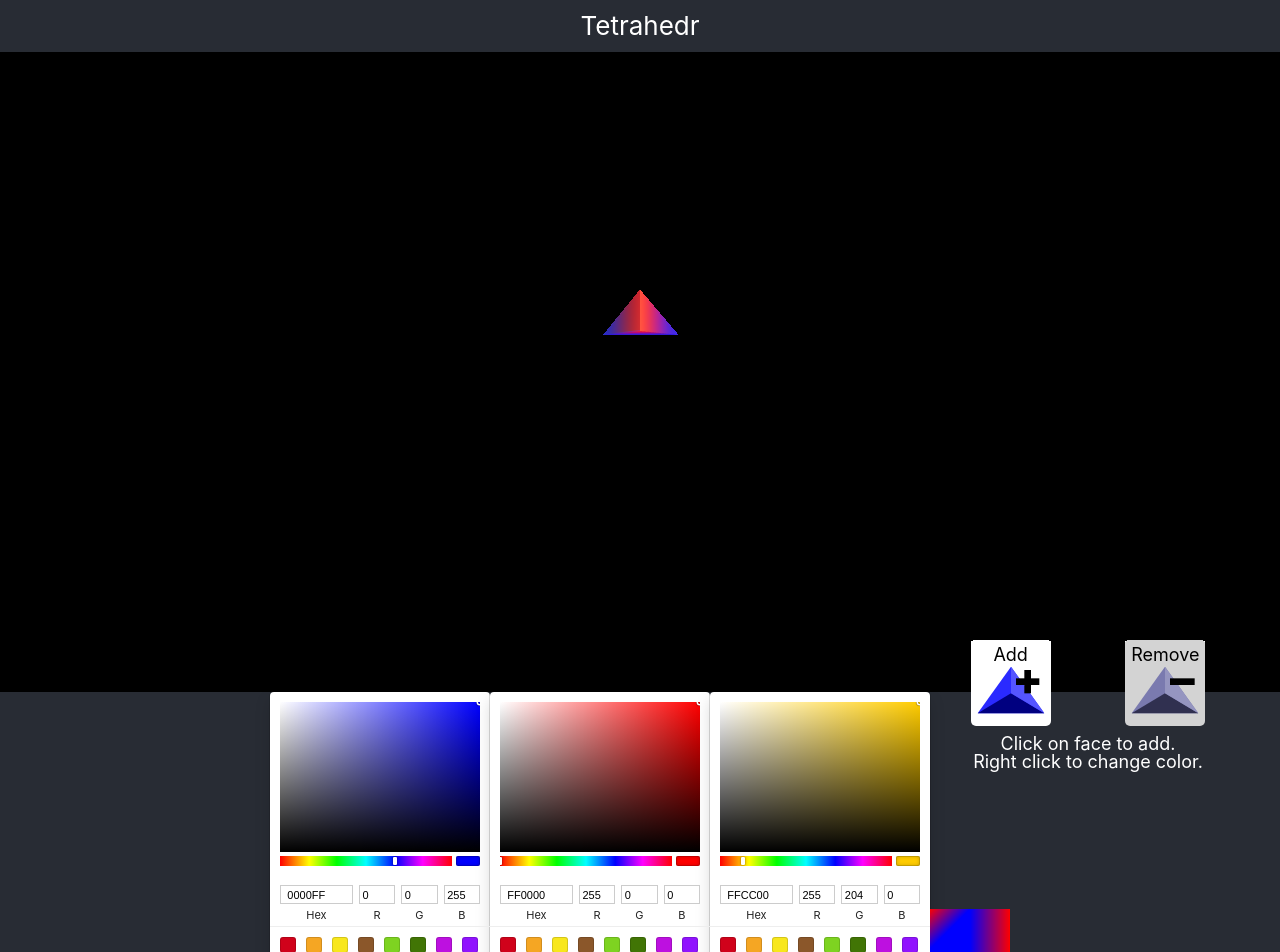
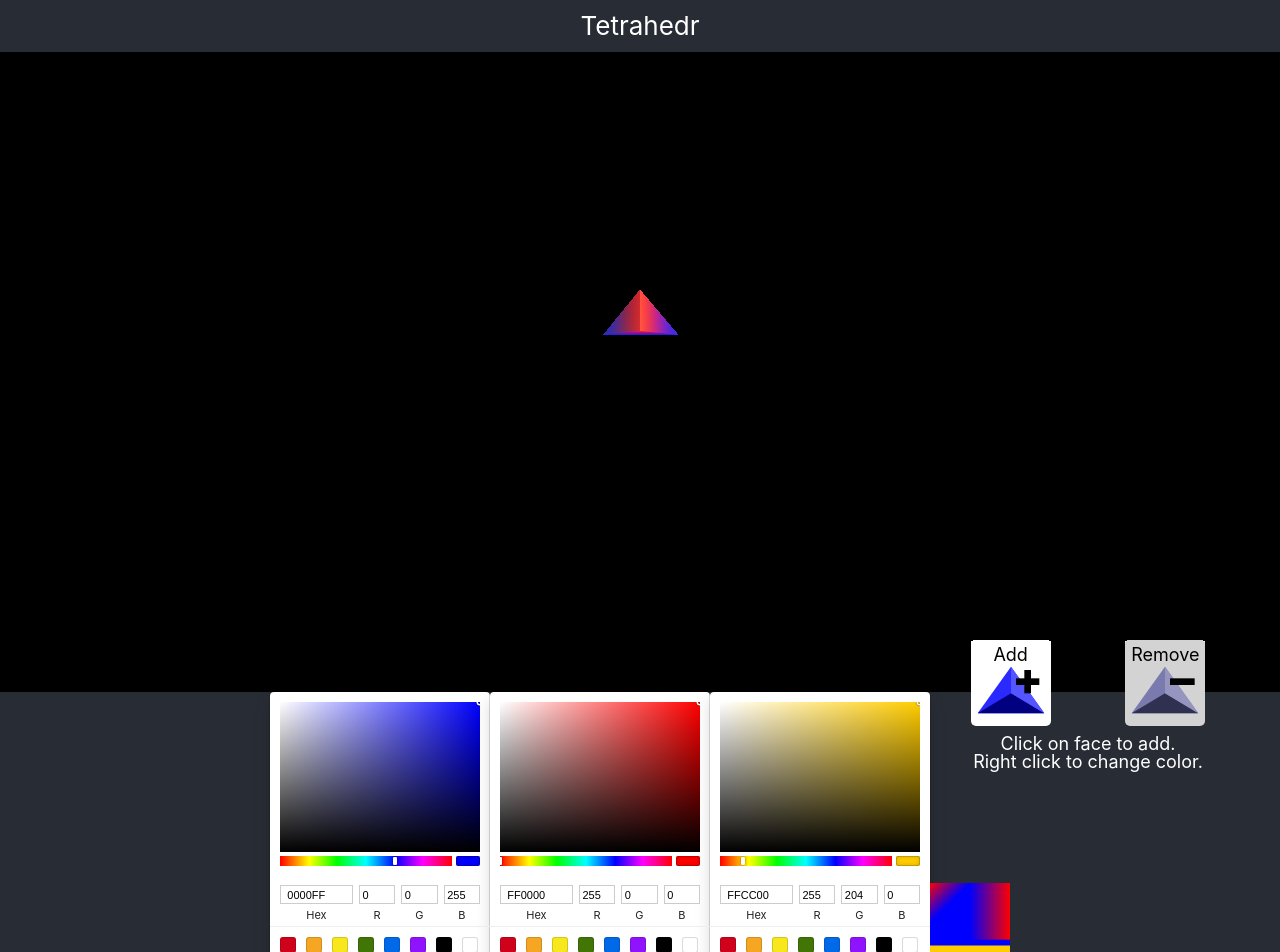
Before and after one commit to K8fractal/tetrahedr, a React (Create React App) app: page / in a window 1280 px wide. Shown: the top 952 px of the page. Built offline with nearby package versions, Linux system fonts and the light colour scheme.

Commit message:
reduce color swatch choices

```diff
--- a/src/ColorSelect.tsx
+++ b/src/ColorSelect.tsx
@@ -19,6 +19,16 @@ export const ColorSelect = (props: ColorSelectorProps) => {
         setColor(color.hex);
         props.colorEffect(color.hex);
       }}
+      presetColors={[
+        "#D0021B",
+        "#F5A623",
+        "#F8E71C",
+        "#417505",
+        "#0069E8",
+        "#9013FE",
+        "#000000",
+        "#FFFFFF",
+      ]}
     />
   );
 };
--- a/src/Facet.tsx
+++ b/src/Facet.tsx
@@ -1,5 +1,5 @@
 import { useEffect, useRef, useState } from "react";
-import { BufferAttribute, CanvasTexture, Color, Mesh, Vector3 } from "three";
+import { BufferAttribute, CanvasTexture, Mesh, Vector3 } from "three";
 import { MeshProps } from "@react-three/fiber";
 import shallow from "zustand/shallow";
 import { IrregularTetrahedronGeometry } from "./irregularTetrahedron";
@@ -149,6 +149,7 @@ const Facet = (props: FacetProps) => {
       )
   );
 
+  // eslint-disable-next-line @typescript-eslint/no-unused-vars
   const [getVisual, palette, highlightColor] = usePaletteStore(
     (state) => [state.getVisual, state.palette, state.highlightColor],
     shallow
--- a/src/paletteStore.ts
+++ b/src/paletteStore.ts
@@ -148,7 +148,7 @@ function linearPattern(
     ctx.fillRect(511, 0, 1024, 725);
 
     // ctx.strokeStyle = mainColor;
-    // ctx.lineWidth = 3;
+    // ctx.lineWidth = 7;
     // ctx.beginPath();
     // ctx.moveTo(512, 0);
     // ctx.lineTo(1024, 362);
```
